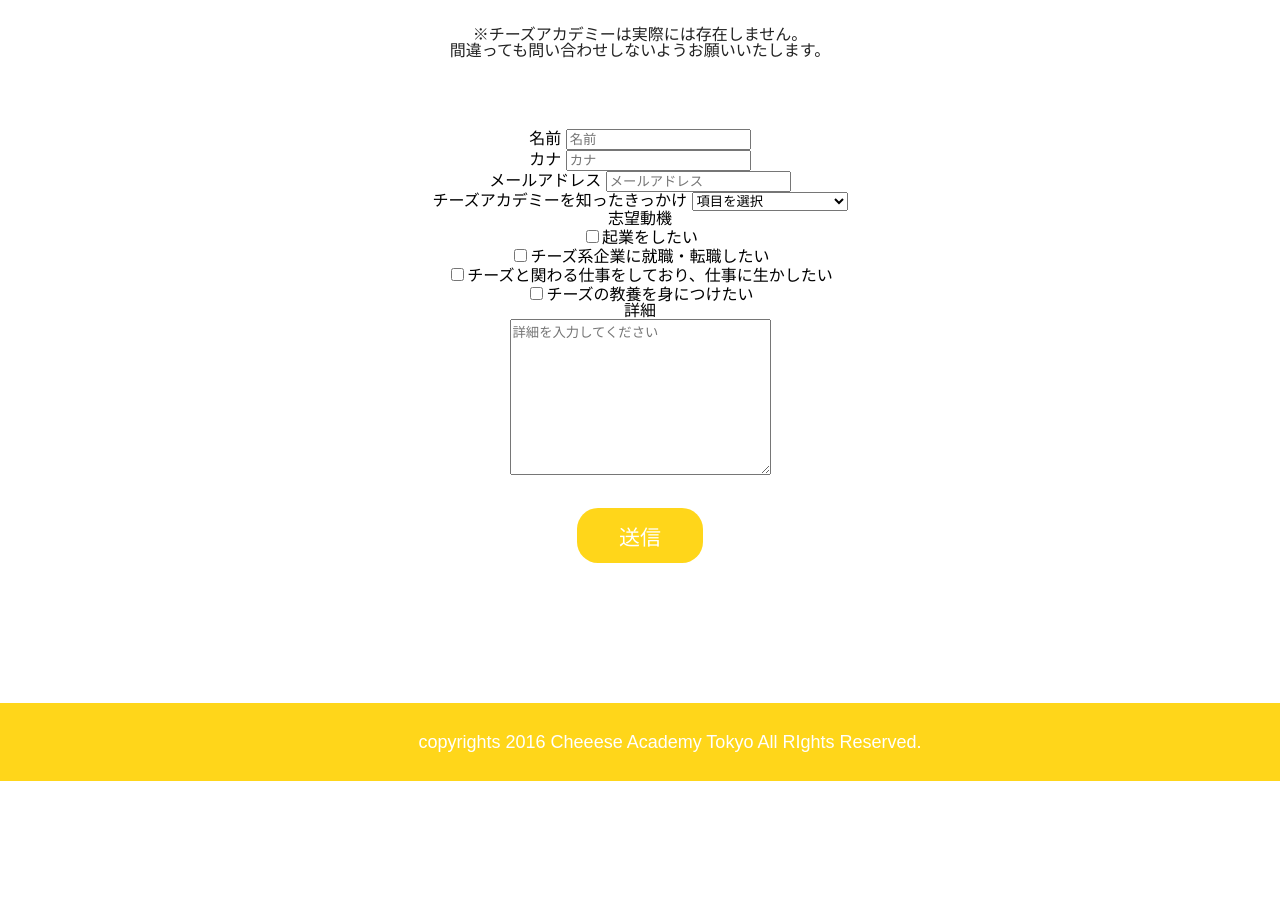
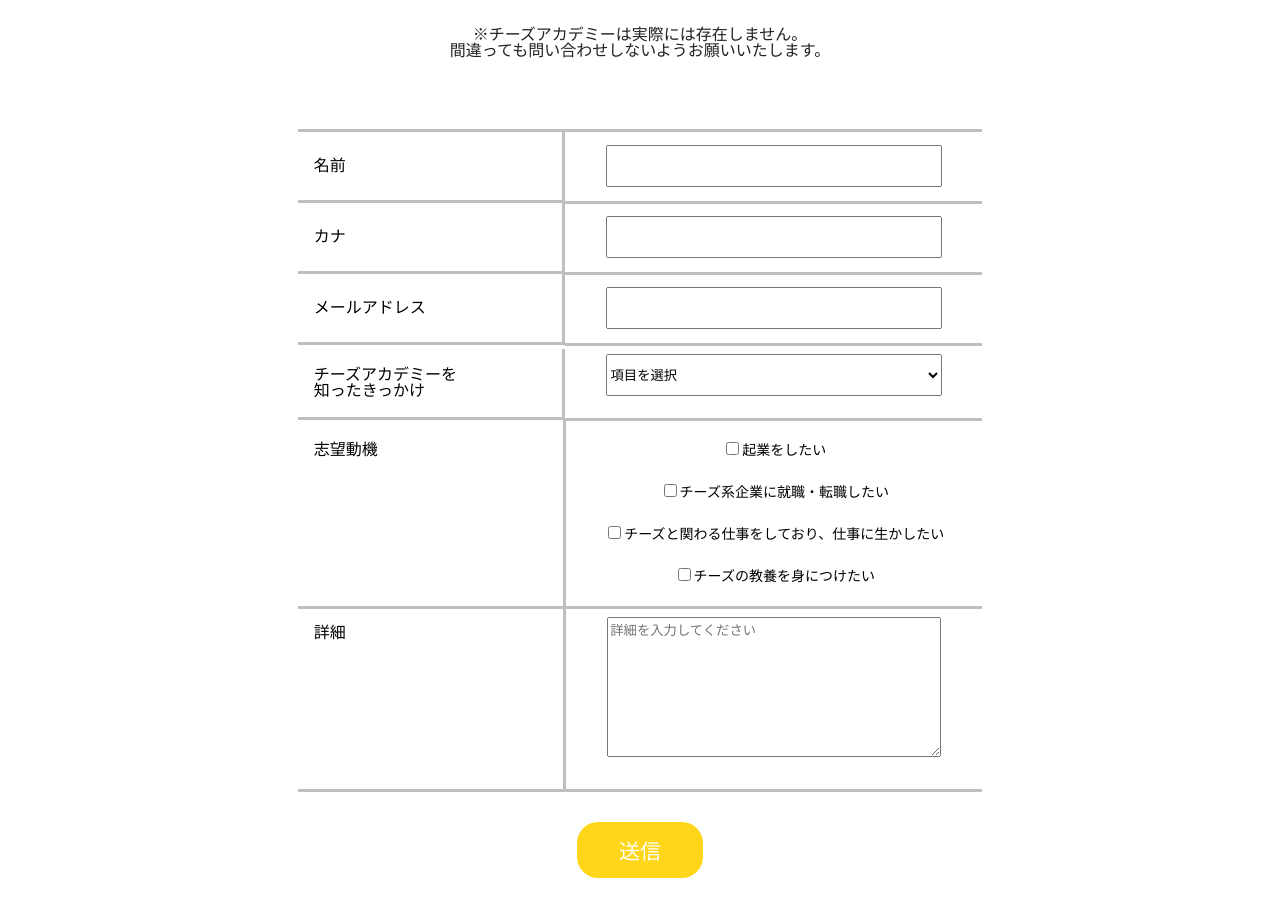
Before and after one commit to mayuichiki/kadai00_cheese, a plain HTML site: page index.html in a window 1280 px wide. Shown: the part 4620-5537 px from the top of the page. Before the commit the page ends 5401 px from the top, so only its background shows below. Drawn offline with nearby package versions, Linux system fonts and the light colour scheme.

Commit message:
form修正

```diff
--- a/css/style.css
+++ b/css/style.css
@@ -339,6 +339,7 @@ nav ul li a:hover{
     text-align: left;
     margin: 1em 0;
 }
+
 #contact_01{
     color: #222222 ;
     font-size: 24px;
@@ -367,6 +368,153 @@ nav ul li a:hover{
 }
 .contact{
     text-align: center;
+}
+
+.form{
+    display: table;
+    border-top: #bfbfbf solid;
+    border-bottom: #bfbfbf solid;
+    margin-right: auto;
+    margin-left: auto;
+    font-size: 16px;
+}
+
+.form1 {
+    width: 240px;
+    height: 52px;
+    border-bottom: #bfbfbf solid;
+    border-right: #bfbfbf solid;
+    padding: 8px;
+    padding-left: 16px;
+    display: flex;
+    align-items: center;
+}
+
+.form2 {
+    width: 400px;
+    height: 52px;
+    padding: 8px;
+    border-bottom: #bfbfbf solid;
+}
+
+.formtext1 {
+    width: 328px;
+    height: 36px;
+}
+
+.form3 {
+    width: 240px;
+    height: 52px;
+    border-bottom: #bfbfbf solid;
+    border-right: #bfbfbf solid;
+    padding: 8px;
+    padding-left: 16px;
+    display: flex;
+    align-items: center;
+    text-align: start;
+}
+
+.form4 {
+    width: 400px;
+    height: 52px;
+    padding: 8px;
+    border-bottom: #bfbfbf solid;
+}
+
+.selectbox {
+    width: 336px;
+    height: 42px;
+}
+
+.form5 {
+    width: 240px;
+    height: 52px;
+    border-bottom: #bfbfbf solid;
+    border-right: #bfbfbf solid;
+    padding: 8px;
+    padding-left: 16px;
+    display: flex;
+    align-items: center;
+    text-align: start;
+}
+
+.form6 {
+    width: 400px;
+    height: 52px;
+    padding: 8px;
+    border-bottom: #bfbfbf solid;
+}
+
+
+.label {
+    padding-left: 8px;
+}
+
+.form7 {
+    width: 240px;
+    height: 52px;
+    border-bottom: #bfbfbf solid;
+    border-right: #bfbfbf solid;
+    padding: 8px;
+    padding-left: 16px;
+    display: flex;
+    align-items: center;
+    text-align: start;
+}
+
+.form8 {
+    width: 400px;
+    height: 52px;
+    padding: 8px;
+    border-bottom: #bfbfbf solid;
+}
+
+.form9 {
+    width: 240px;
+    height: 169px;
+    border-bottom: #bfbfbf solid;
+    border-right: #bfbfbf solid;
+    padding: 8px;
+    padding-left: 16px;
+    text-align: start;
+}
+
+.form10 {
+    font-size: 14px;
+    width: 328px;
+    height: 169px;
+    padding: 8px;
+    border-bottom: #bfbfbf solid;
+    line-height: 3;
+}
+
+.form11 {
+    width: 240px;
+    height: 156px;
+    border-right: #bfbfbf solid;
+    padding: 8px;
+    padding-top: 16px;
+    padding-left: 16px;
+    text-align: start;
+    vertical-align: top;
+}
+
+.form12 {
+    width: 400px;
+    height: 156px;
+    padding: 8px;
+    border-bottom: #bfbfbf solid;
+}
+
+#comment {
+    width: 328px;
+    height: 134px;
+}
+
+.name{
+    padding: 20px;
+    border: 1px solid black;
+    font-size: 16px;
 }
 
 .button {
--- a/index.html
+++ b/index.html
@@ -15,10 +15,13 @@
 <body>
   <!-- この中に記述していく -->
   <!-- ここから下にコードを書く -->
+
   <header id="header">
+    <!-- ヘッダーのロゴ -->
     <div class="logo">
       <img src="./img/header_logo.png" alt="チーズアカデミー">
     </div>
+    <!-- メニューバー -->
     <nav>
       <ul class="main-menu">
         <li><a href="#about_01">ABOUT</a></li>
@@ -31,6 +34,7 @@
   </header>
 
   <main>
+    <!-- メイン画像 -->
     <div class="mainbg">
       <img src="./img/mainbg.png" alt="メイン画像">
       <ul>
@@ -39,6 +43,7 @@
       </ul>
     </div>
 
+    <!-- チーズアカデミーについて -->
     <section class="about">
       <div>
         <h1 id="about_01">ABOUT</h1>
@@ -65,16 +70,20 @@
       </div>
     </section>
 
+    <!-- コース説明 -->
     <section class="course">
       <div>
         <h2 id="course_01">COURSE</h2>
       </div>
+
       <div class="course_02">
         <p>未経験からでもスタートができるよう、カリキュラムは多くの専門家や</p>
         <p>現役チーズ職人のアドバイスのもと、作られました。</p>
       </div>
+
+      <!-- コース1 -->
       <div class="container">
-        <img src="./img/course_01.jpg" alt="">
+        <img src="./img/course_01.jpg" alt="コース画像1">
         <div class="text01">
           <h2 class="title01">本格的な農園を使った実地研修</h2>
           <p>チーズアカデミーでは、本格的な農園を使った実地研修を</p>
@@ -84,6 +93,8 @@
           <p>実践力の養成を目指します。</p>
         </div>
       </div>
+
+      <!-- コース2 -->
       <div class="container">
         <div class="text02">
           <h2 class="title02">必要な知識もしっかりと取得</h2>
@@ -97,6 +108,8 @@
         </div>
         <img src="./img/course_02.jpg" alt="">
       </div>
+
+      <!-- コース3 -->
       <div class="container">
         <img src="./img/course_03.jpg" alt="">
         <div class="text03">
@@ -110,6 +123,7 @@
       </div>
     </section>
 
+    <!-- ニュース見出し -->
     <section class="news">
       <div>
         <h3 id="news_01">NEWS</h3>
@@ -117,6 +131,8 @@
       <div class="news_02">
         <p>ニュース</p>
       </div>
+
+      <!-- ニュース記事 -->
       <section class="NEWS">
         <div class="news_03">
           <img src="./img/news_img.jpg" alt="">
@@ -152,6 +168,7 @@
       </div>
     </section>
 
+    <!-- アクセス -->
     <sections class="access">
       <div>
         <h4 id="access_01">Access</h4>
@@ -181,6 +198,7 @@
 
     </sections>
 
+    <!-- コンタクト -->
     <section class="contact">
       <div>
         <h5 id="contact_01">CONTACT</h5>
@@ -197,24 +215,28 @@
         <p>間違っても問い合わせしないようお願いいたします。</p>
       </div>
 
-    <div class="form">
-      <form action="" method="">
+    <div class="contactform">
+      <form>
+        <table class="form">
+          <tr>
+            <th class="form1">名前</th>
+            <td class="form2"><input type="text" class="formtext1"></td>
+          </tr>
 
-        <div>
-          <label for="name">名前</label>
-          <input id="name" type="text" name="name" placeholder="名前">
-        </div>
-        <div>
-          <label for="name">カナ</label>
-          <input id="name" type="text" name="name" placeholder="カナ">
-        </div>
-        <div>
-          <label for="mail">メールアドレス</label>
-          <input id="mail" type="email" name="email" placeholder="メールアドレス">
-        </div>
-        <div>
-          <label>チーズアカデミーを知ったきっかけ</label>
-          <select name="item">
+          <tr>
+            <th class="form3">カナ</th>
+            <td class="form4"><input type="text" class="formtext1"></td>
+          </tr>
+
+          <tr>
+            <th class="form5">メールアドレス</th>
+            <td class="form6"><input type="email" class="formtext1"></td>
+          </tr>
+
+          <tr>
+            <th class="form7">チーズアカデミーを<br>知ったきっかけ</th>
+            <td class="form8">
+              <select name="item" class="selectbox">
                 <option value="">項目を選択</option>
                 <option value="product">google検索</option>
                 <option value="order">SNS</option>
@@ -222,18 +244,25 @@
                 <option value="service">たまたま通りかかった</option>
                 <option value="other">その他</option>
               </select>
-        </div>
-        <div>
-          <label for="checkbox">志望動機</label>
+            </td>
+          </tr>
+
+          <tr>
+            <th class="form9">志望動機</th>
+            <td class="form10">
               <p><input type="checkbox" name="reason" value="起業をしたい">起業をしたい</p>
               <p><input type="checkbox" name="reason" value="チーズ系企業に就職・転職したい">チーズ系企業に就職・転職したい</p>
               <p><input type="checkbox" name="reason" value="チーズと関わる仕事をしており、仕事に生かしたい">チーズと関わる仕事をしており、仕事に生かしたい</p>
               <p><input type="checkbox" name="reason" value="チーズの教養を身につけたい">チーズの教養を身につけたい</p>
-        </div>
-        <div>
-          <label for="comment">詳細</label><br >
-          <textarea id="comment" rows="10" cols="30" placeholder="詳細を入力してください"></textarea>
-        </div>
+            </td>
+          </tr>
+
+          <tr>
+            <th class="form11">詳細</th>
+            <td class="form12"><textarea id="comment" rows="10" cols="30" placeholder="詳細を入力してください"></textarea></td>
+          </tr>
+        </table>
+
         <div>
           <input type="submit" value="送信" class="button">
         </div>
```
Lines whose indentation alone changed are shown as unchanged.
